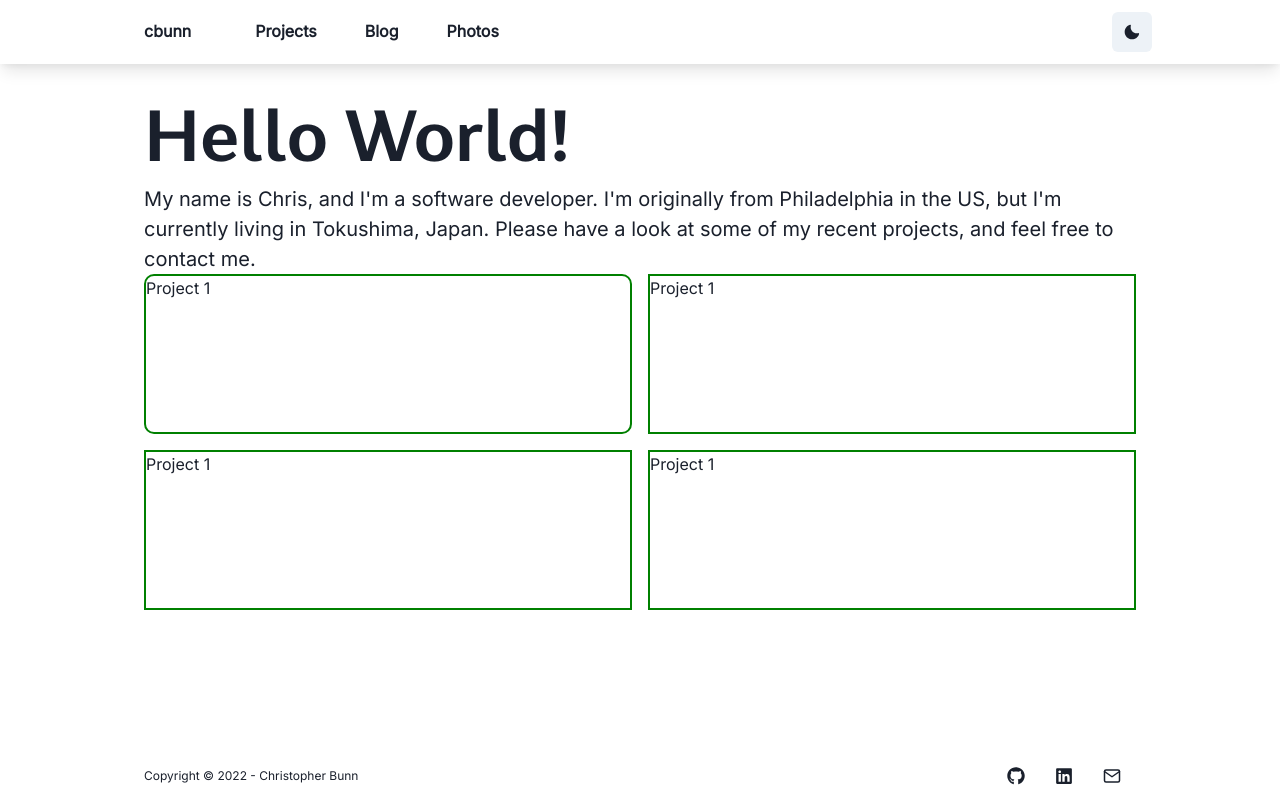
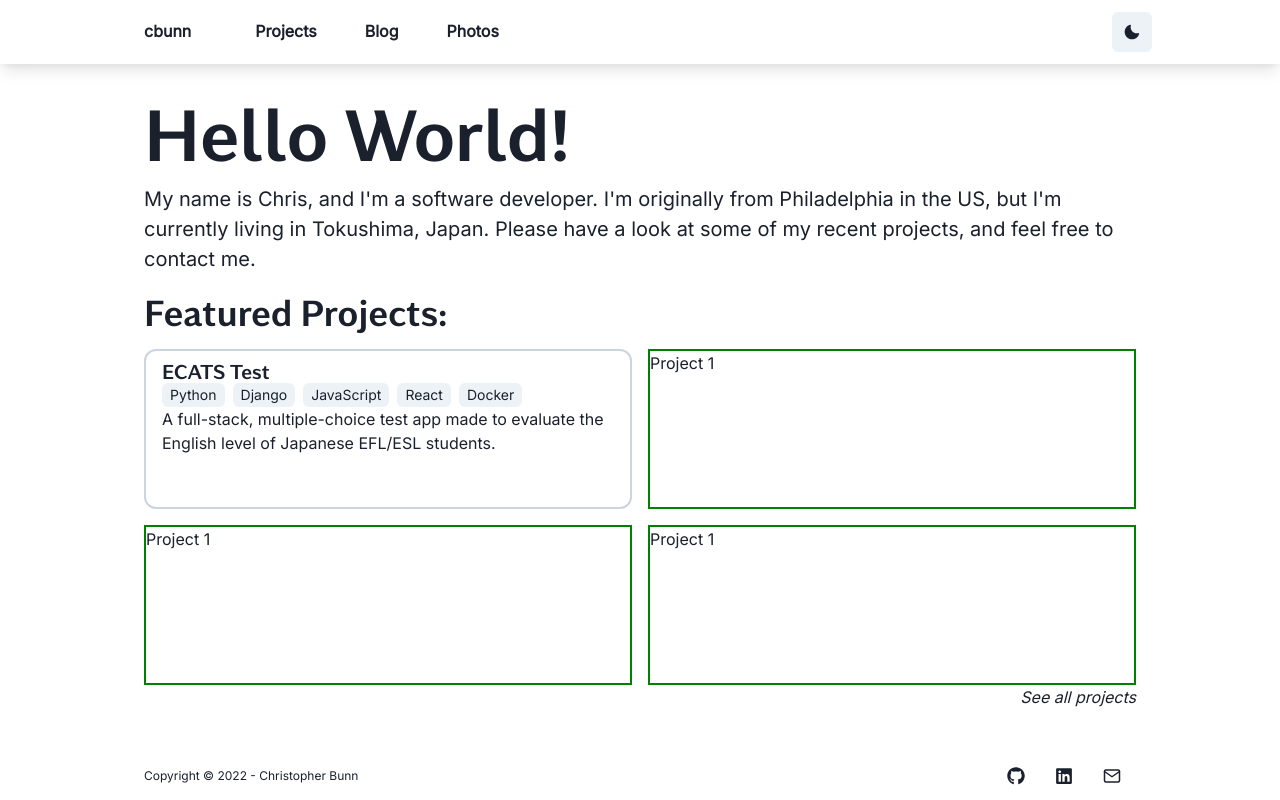
Before and after one commit to cbunn81/cbunn-portfolio, a Next.js app: page / in a window 1280 px wide. Built offline with nearby package versions, Linux system fonts and the light colour scheme.

Commit message:
Modify recent project placeholers with more content and styling.

```diff
--- a/src/pages/index.tsx
+++ b/src/pages/index.tsx
@@ -1,5 +1,16 @@
 import Head from "next/head";
-import { Box, Container, Flex, Heading, Text } from "@chakra-ui/react";
+import {
+  Box,
+  Container,
+  Flex,
+  Heading,
+  HStack,
+  Link,
+  Tag,
+  Text,
+  useColorModeValue,
+} from "@chakra-ui/react";
+import NextLink from "next/link";
 import { Navbar } from "@components/Navbar";
 import { Footer } from "@components/Footer";
 
@@ -46,14 +57,32 @@ const Index = () => (
           Please have a look at some of my recent projects, and feel free to
           contact me.
         </Text>
+        <Heading size={"xl"} my={[2, 4]}>
+          Featured Projects:
+        </Heading>
         <Flex flexDirection={["column", "row"]} flexWrap="wrap" gap="1em">
           <Box
-            border="2px solid green"
-            borderRadius={10}
+            borderWidth="2px"
+            borderColor={useColorModeValue("gray.300", "gray.700")}
+            _hover={{ borderColor: "blue.500" }}
+            borderRadius="xl"
             h="10em"
             flex="1 0 40%"
+            px={[2, 4]}
+            py={2}
           >
-            Project 1
+            <Heading size={["sm", "md"]}>ECATS Test</Heading>
+            <HStack>
+              <Tag size={["sm", "md"]}>Python</Tag>
+              <Tag size={["sm", "md"]}>Django</Tag>
+              <Tag size={["sm", "md"]}>JavaScript</Tag>
+              <Tag size={["sm", "md"]}>React</Tag>
+              <Tag size={["sm", "md"]}>Docker</Tag>
+            </HStack>
+            <Text>
+              A full-stack, multiple-choice test app made to evaluate the
+              English level of Japanese EFL/ESL students.
+            </Text>
           </Box>
           <Box border="2px solid green" h="10em" flex="1 0 40%">
             Project 1
@@ -65,6 +94,11 @@ const Index = () => (
             Project 1
           </Box>
         </Flex>
+        <Flex justifyContent="end">
+          <NextLink href="/projects" passHref>
+            <Link fontStyle="italic">See all projects</Link>
+          </NextLink>
+        </Flex>
       </Container>
       <Footer />
     </Flex>
```
